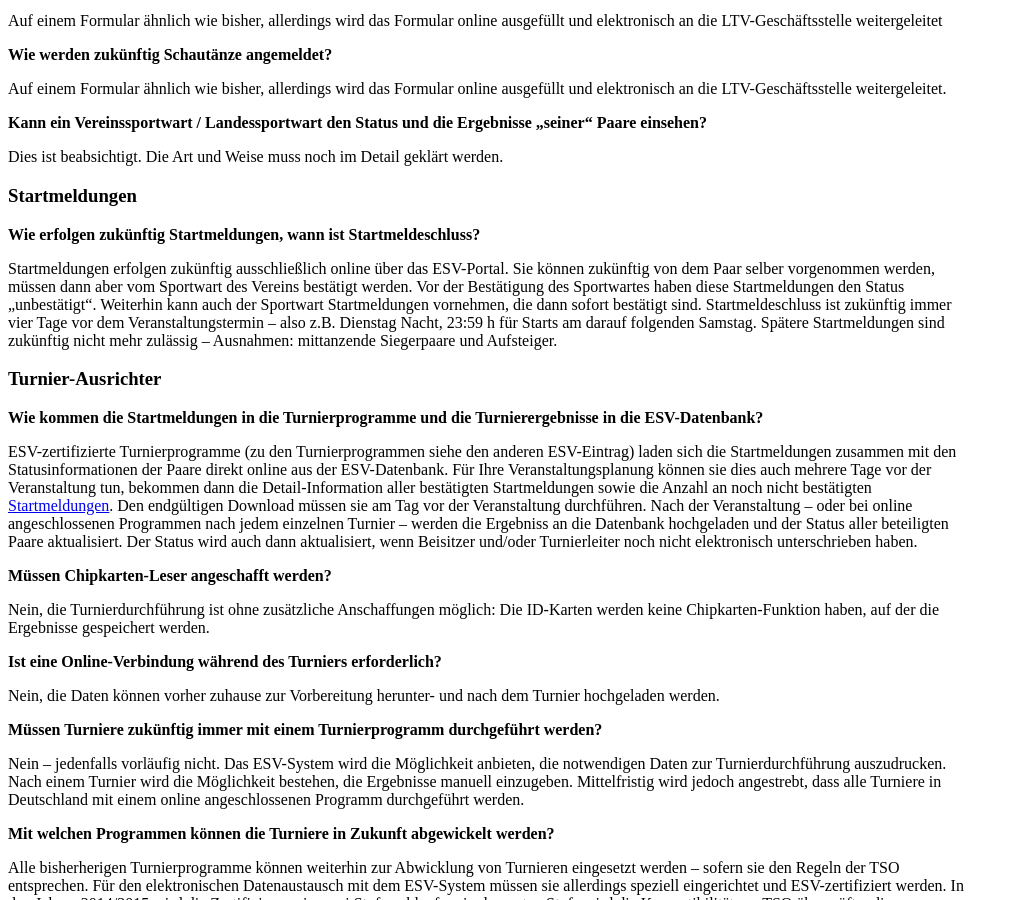
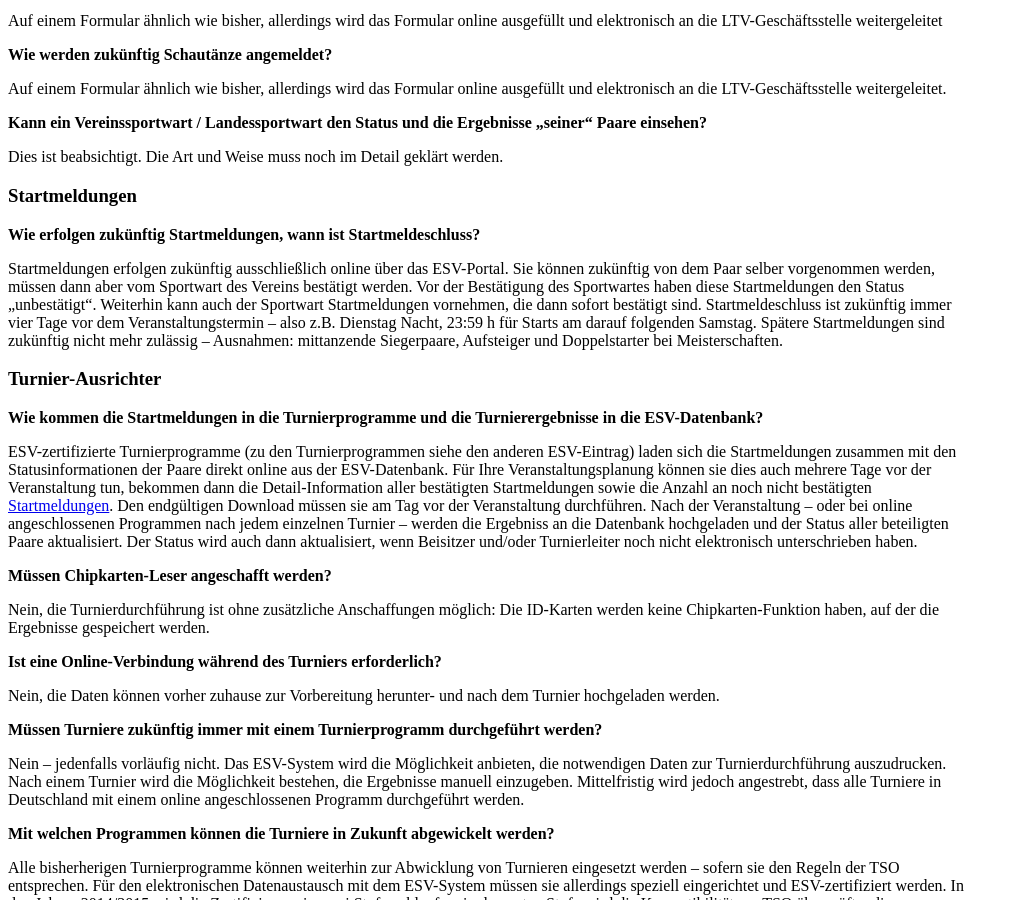
Before and after one commit to tanzsport/esv-faq, a Jekyll site: the page built from esv/03-faq.md, in a window 1280 px wide and 900 px high, scrolled down 2119 px. Shown: the whole window, without its empty margins (0-1018 px from the left). Built offline with Jekyll 4.4.1, drawn with Linux system fonts in a browser that asks for light colours; comment, search, counter and statistics services are not loaded.

Commit message:
Hinweis auf Nachmeldungen von Doppelstartern bei Meisterschaften.

```diff
--- a/esv/03-faq.md
+++ b/esv/03-faq.md
@@ -96,7 +96,7 @@
 **Wie erfolgen zukünftig Startmeldungen, wann ist Startmeldeschluss?**
 
 Startmeldungen erfolgen zukünftig ausschließlich online über das ESV-Portal. Sie können zukünftig von dem Paar selber vorgenommen werden, müssen dann aber vom Sportwart des Vereins bestätigt werden. Vor der Bestätigung des Sportwartes haben diese Startmeldungen den Status „unbestätigt“. Weiterhin kann auch der Sportwart Startmeldungen vornehmen, die dann sofort bestätigt sind.
-Startmeldeschluss ist zukünftig immer vier Tage vor dem Veranstaltungstermin – also z.B. Dienstag Nacht, 23:59 h für Starts am darauf folgenden Samstag. Spätere Startmeldungen sind zukünftig nicht mehr zulässig – Ausnahmen: mittanzende Siegerpaare und Aufsteiger.
+Startmeldeschluss ist zukünftig immer vier Tage vor dem Veranstaltungstermin – also z.B. Dienstag Nacht, 23:59 h für Starts am darauf folgenden Samstag. Spätere Startmeldungen sind zukünftig nicht mehr zulässig – Ausnahmen: mittanzende Siegerpaare, Aufsteiger und Doppelstarter bei Meisterschaften.
 
 ### Turnier-Ausrichter ###
 
```
